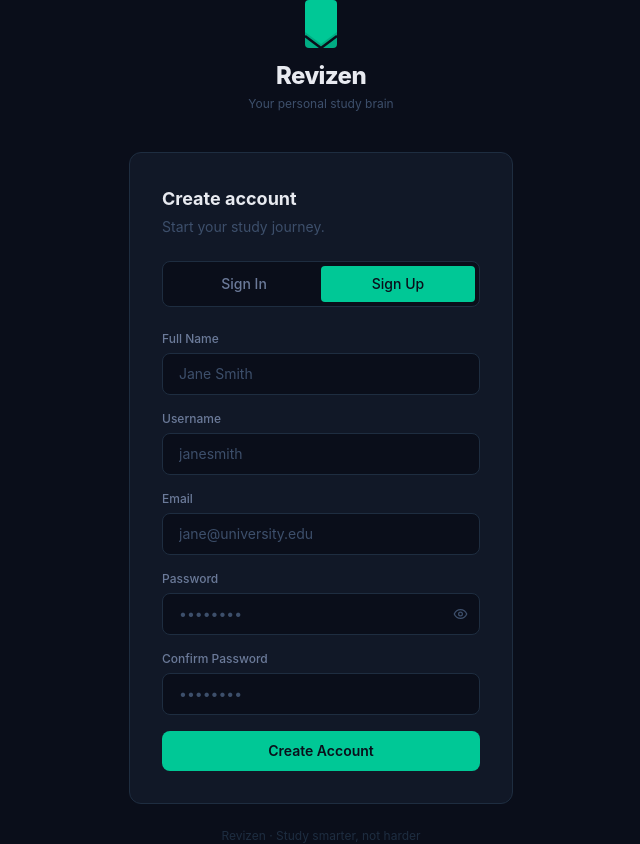
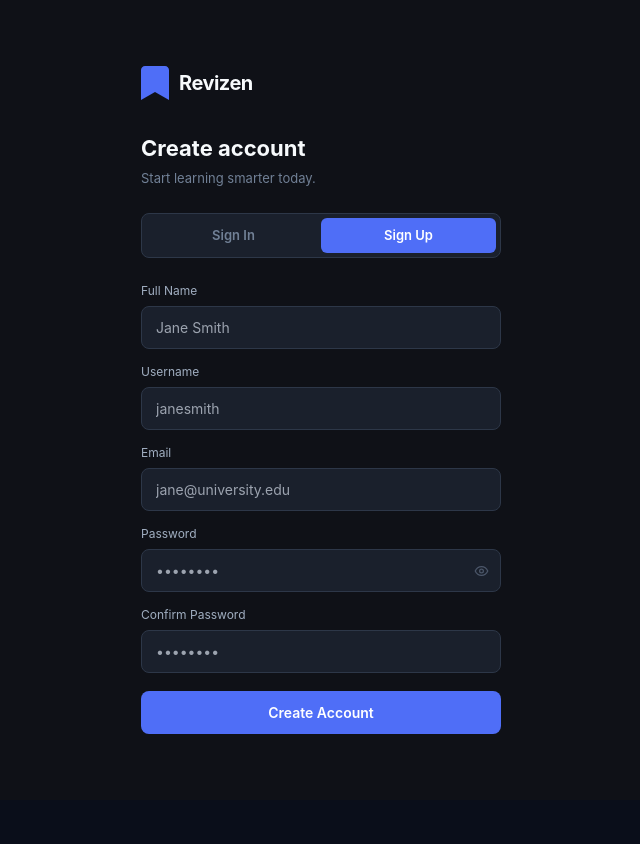
Before and after one commit to MariyaMaheen/Revizen, a React (Vite) app in the folder frontend/: page / in a window 1280 px wide. Both pictures are taken after a click on the button "Sign Up". Shown: the whole page, without its empty margins (319-959 px from the left). After the commit the page ends 800 px from the top, so only its background shows below. Built offline with nearby package versions, Linux system fonts and the light colour scheme.

Commit message:
Update Login.jsx

```diff
--- a/frontend/src/components/Login.jsx
+++ b/frontend/src/components/Login.jsx
@@ -2,28 +2,6 @@ import { useState } from 'react'
 import { motion, AnimatePresence } from 'framer-motion'
 import { Eye, EyeOff, Loader2 } from 'lucide-react'
 import { login, register } from '../api'
-
-function PasswordStrength({ password }) {
-  if (!password) return null
-  let score = 0
-  if (password.length >= 8) score++
-  if (/[A-Z]/.test(password)) score++
-  if (/[0-9]/.test(password)) score++
-  if (/[^A-Za-z0-9]/.test(password)) score++
-  const label = score <= 1 ? 'Weak' : score <= 2 ? 'Fair' : score <= 3 ? 'Good' : 'Strong'
-  const color = score <= 1 ? '#ef4444' : score <= 2 ? '#f59e0b' : score <= 3 ? '#3b82f6' : '#00c896'
-  return (
-    <div className="mt-2 flex items-center gap-2">
-      <div className="flex gap-1 flex-1">
-        {[1,2,3,4].map(i => (
-          <div key={i} className="h-1 flex-1 rounded-full transition-all duration-300"
-            style={{ background: i <= score ? color : '#1e2d40' }} />
-        ))}
-      </div>
-      <span className="text-xs" style={{ color }}>{label}</span>
-    </div>
-  )
-}
 
 export default function Login({ onLogin, addToast }) {
   const [mode, setMode] = useState('login')
@@ -74,44 +52,47 @@ export default function Login({ onLogin, addToast }) {
     }
   }
 
+  const inputStyle = (err) => ({
+    width: '100%',
+    padding: '10px 14px',
+    borderRadius: 8,
+    border: `1px solid ${err ? '#e53e3e' : '#2d3748'}`,
+    background: '#1a202c',
+    color: '#f7fafc',
+    fontSize: 14,
+    outline: 'none',
+  })
+
   return (
-    <div className="min-h-screen flex flex-col items-center justify-center px-4"
-      style={{ background: '#0a0e1a' }}>
+    <div style={{ minHeight: '100vh', background: '#0f1117', display: 'flex', alignItems: 'center', justifyContent: 'center', padding: 16 }}>
+      <motion.div initial={{ opacity: 0, y: 20 }} animate={{ opacity: 1, y: 0 }}
+        style={{ width: '100%', maxWidth: 360 }}>
 
         {/* Logo */}
-      <motion.div initial={{ opacity: 0, y: -12 }} animate={{ opacity: 1, y: 0 }}
-        className="flex flex-col items-center mb-10">
-        {/* Bookmark icon */}
-        <svg width="40" height="48" viewBox="0 0 40 48" fill="none" xmlns="http://www.w3.org/2000/svg" className="mb-3">
-          <rect x="4" y="0" width="32" height="48" rx="4" fill="#00c896" />
-          <path d="M4 32 L20 44 L36 32 L36 48 L4 48 Z" fill="#0a0e1a" opacity="0.15"/>
-          <path d="M4 36 L20 48 L36 36" fill="none" stroke="#0a0e1a" strokeWidth="2.5" strokeLinejoin="round"/>
+        <div style={{ display: 'flex', alignItems: 'center', gap: 10, marginBottom: 32 }}>
+          <svg width="28" height="34" viewBox="0 0 28 34" fill="none">
+            <path d="M0 4C0 1.79 1.79 0 4 0H24C26.21 0 28 1.79 28 4V34L14 26L0 34V4Z" fill="#4F6EF7"/>
           </svg>
-        <span className="text-2xl font-extrabold tracking-tight" style={{ color: '#e8eaf0' }}>Revizen</span>
-        <span className="text-xs mt-1" style={{ color: '#3d4f6b' }}>Your personal study brain</span>
-      </motion.div>
+          <span style={{ fontSize: 20, fontWeight: 700, color: '#f7fafc', letterSpacing: '-0.5px' }}>Revizen</span>
+        </div>
 
-      {/* Card */}
-      <motion.div initial={{ opacity: 0, y: 16 }} animate={{ opacity: 1, y: 0 }}
-        transition={{ delay: 0.08 }}
-        className="w-full max-w-sm rounded-card p-8"
-        style={{ background: '#111827', border: '1px solid #1e2d40' }}>
-
-        <h3 className="text-lg font-bold text-text-primary mb-1">
+        <h2 style={{ fontSize: 22, fontWeight: 700, color: '#f7fafc', marginBottom: 4 }}>
           {mode === 'login' ? 'Welcome back' : 'Create account'}
-        </h3>
-        <p className="text-sm mb-6" style={{ color: '#3d4f6b' }}>
-          {mode === 'login' ? 'Pick up where you left off.' : 'Start your study journey.'}
+        </h2>
+        <p style={{ fontSize: 13, color: '#718096', marginBottom: 24 }}>
+          {mode === 'login' ? 'Sign in to continue studying.' : 'Start learning smarter today.'}
         </p>
 
-        {/* Toggle */}
-        <div className="flex rounded-btn p-1 mb-6" style={{ background: '#0a0e1a', border: '1px solid #1e2d40' }}>
+        {/* Tab toggle */}
+        <div style={{ display: 'flex', background: '#1a202c', borderRadius: 8, padding: 4, marginBottom: 24, border: '1px solid #2d3748' }}>
           {['login', 'register'].map(m => (
             <button key={m} onClick={() => { setMode(m); setErrors({}) }}
-              className="flex-1 py-2 rounded text-sm font-medium transition-all duration-200"
-              style={mode === m
-                ? { background: '#00c896', color: '#0a0e1a' }
-                : { color: '#6b7a99', background: 'transparent' }}>
+              style={{
+                flex: 1, padding: '8px 0', borderRadius: 6, fontSize: 13, fontWeight: 600,
+                border: 'none', cursor: 'pointer', transition: 'all 0.15s',
+                background: mode === m ? '#4F6EF7' : 'transparent',
+                color: mode === m ? '#fff' : '#718096',
+              }}>
               {m === 'login' ? 'Sign In' : 'Sign Up'}
             </button>
           ))}
@@ -120,85 +101,77 @@ export default function Login({ onLogin, addToast }) {
         <AnimatePresence mode="wait">
           <motion.form key={mode}
             initial={{ opacity: 0, y: 6 }} animate={{ opacity: 1, y: 0 }}
-            exit={{ opacity: 0, y: -6 }} transition={{ duration: 0.15 }}
-            onSubmit={handleSubmit} className="space-y-4">
+            exit={{ opacity: 0, y: -6 }} transition={{ duration: 0.12 }}
+            onSubmit={handleSubmit}>
 
+            <div style={{ display: 'flex', flexDirection: 'column', gap: 14 }}>
               {mode === 'register' && (
                 <div>
-                <label className="block text-xs font-medium mb-1.5" style={{ color: '#6b7a99' }}>Full Name</label>
+                  <label style={{ fontSize: 12, color: '#a0aec0', display: 'block', marginBottom: 6 }}>Full Name</label>
                   <input name="full_name" value={form.full_name} onChange={handleChange}
-                  placeholder="Jane Smith"
-                  className="w-full px-4 py-2.5 rounded-btn text-sm text-text-primary placeholder-text-dim focus:outline-none transition-colors"
-                  style={{ background: '#0a0e1a', border: `1px solid ${errors.full_name ? '#ef4444' : '#1e2d40'}` }} />
-                {errors.full_name && <p className="text-xs mt-1" style={{ color: '#ef4444' }}>{errors.full_name}</p>}
+                    placeholder="Jane Smith" style={inputStyle(errors.full_name)} />
+                  {errors.full_name && <p style={{ fontSize: 11, color: '#e53e3e', marginTop: 4 }}>{errors.full_name}</p>}
                 </div>
               )}
 
               <div>
-              <label className="block text-xs font-medium mb-1.5" style={{ color: '#6b7a99' }}>Username</label>
+                <label style={{ fontSize: 12, color: '#a0aec0', display: 'block', marginBottom: 6 }}>Username</label>
                 <input name="username" value={form.username} onChange={handleChange}
-                placeholder="janesmith" autoComplete="username"
-                className="w-full px-4 py-2.5 rounded-btn text-sm text-text-primary placeholder-text-dim focus:outline-none transition-colors"
-                style={{ background: '#0a0e1a', border: `1px solid ${errors.username ? '#ef4444' : '#1e2d40'}` }} />
-              {errors.username && <p className="text-xs mt-1" style={{ color: '#ef4444' }}>{errors.username}</p>}
+                  placeholder="janesmith" autoComplete="username" style={inputStyle(errors.username)} />
+                {errors.username && <p style={{ fontSize: 11, color: '#e53e3e', marginTop: 4 }}>{errors.username}</p>}
               </div>
 
               {mode === 'register' && (
                 <div>
-                <label className="block text-xs font-medium mb-1.5" style={{ color: '#6b7a99' }}>Email</label>
+                  <label style={{ fontSize: 12, color: '#a0aec0', display: 'block', marginBottom: 6 }}>Email</label>
                   <input name="email" type="email" value={form.email} onChange={handleChange}
-                  placeholder="jane@university.edu"
-                  className="w-full px-4 py-2.5 rounded-btn text-sm text-text-primary placeholder-text-dim focus:outline-none transition-colors"
-                  style={{ background: '#0a0e1a', border: `1px solid ${errors.email ? '#ef4444' : '#1e2d40'}` }} />
-                {errors.email && <p className="text-xs mt-1" style={{ color: '#ef4444' }}>{errors.email}</p>}
+                    placeholder="jane@university.edu" style={inputStyle(errors.email)} />
+                  {errors.email && <p style={{ fontSize: 11, color: '#e53e3e', marginTop: 4 }}>{errors.email}</p>}
                 </div>
               )}
 
               <div>
-              <label className="block text-xs font-medium mb-1.5" style={{ color: '#6b7a99' }}>Password</label>
-              <div className="relative">
+                <label style={{ fontSize: 12, color: '#a0aec0', display: 'block', marginBottom: 6 }}>Password</label>
+                <div style={{ position: 'relative' }}>
                   <input name="password" type={showPass ? 'text' : 'password'}
                     value={form.password} onChange={handleChange} placeholder="••••••••"
                     autoComplete={mode === 'login' ? 'current-password' : 'new-password'}
-                  className="w-full px-4 py-2.5 pr-11 rounded-btn text-sm text-text-primary placeholder-text-dim focus:outline-none transition-colors"
-                  style={{ background: '#0a0e1a', border: `1px solid ${errors.password ? '#ef4444' : '#1e2d40'}` }} />
+                    style={{ ...inputStyle(errors.password), paddingRight: 40 }} />
                   <button type="button" onClick={() => setShowPass(p => !p)}
-                  className="absolute right-3 top-1/2 -translate-y-1/2 transition-colors"
-                  style={{ color: '#3d4f6b' }}>
+                    style={{ position: 'absolute', right: 12, top: '50%', transform: 'translateY(-50%)', background: 'none', border: 'none', cursor: 'pointer', color: '#4a5568', display: 'flex' }}>
                     {showPass ? <EyeOff size={15} /> : <Eye size={15} />}
                   </button>
                 </div>
-              {errors.password && <p className="text-xs mt-1" style={{ color: '#ef4444' }}>{errors.password}</p>}
-              {mode === 'register' && <PasswordStrength password={form.password} />}
+                {errors.password && <p style={{ fontSize: 11, color: '#e53e3e', marginTop: 4 }}>{errors.password}</p>}
               </div>
 
               {mode === 'register' && (
                 <div>
-                <label className="block text-xs font-medium mb-1.5" style={{ color: '#6b7a99' }}>Confirm Password</label>
+                  <label style={{ fontSize: 12, color: '#a0aec0', display: 'block', marginBottom: 6 }}>Confirm Password</label>
                   <input name="confirm_password" type={showPass ? 'text' : 'password'}
                     value={form.confirm_password} onChange={handleChange} placeholder="••••••••"
-                  autoComplete="new-password"
-                  className="w-full px-4 py-2.5 rounded-btn text-sm text-text-primary placeholder-text-dim focus:outline-none transition-colors"
-                  style={{ background: '#0a0e1a', border: `1px solid ${errors.confirm_password ? '#ef4444' : '#1e2d40'}` }} />
-                {errors.confirm_password && <p className="text-xs mt-1" style={{ color: '#ef4444' }}>{errors.confirm_password}</p>}
+                    autoComplete="new-password" style={inputStyle(errors.confirm_password)} />
+                  {errors.confirm_password && <p style={{ fontSize: 11, color: '#e53e3e', marginTop: 4 }}>{errors.confirm_password}</p>}
                 </div>
               )}
 
               <motion.button type="submit" disabled={loading}
-              whileHover={{ scale: 1.01 }} whileTap={{ scale: 0.98 }}
-              className="w-full py-2.5 rounded-btn font-semibold text-sm mt-2 flex items-center justify-center gap-2 transition-all disabled:opacity-60"
-              style={{ background: '#00c896', color: '#0a0e1a' }}>
+                whileHover={{ opacity: 0.92 }} whileTap={{ scale: 0.98 }}
+                style={{
+                  width: '100%', padding: '11px 0', borderRadius: 8, border: 'none',
+                  background: '#4F6EF7', color: '#fff', fontWeight: 600, fontSize: 14,
+                  cursor: loading ? 'not-allowed' : 'pointer', opacity: loading ? 0.7 : 1,
+                  display: 'flex', alignItems: 'center', justifyContent: 'center', gap: 8,
+                  marginTop: 4,
+                }}>
                 {loading
-                ? <><Loader2 size={15} className="animate-spin" /> {mode === 'login' ? 'Signing in...' : 'Creating...'}</>
+                  ? <><Loader2 size={15} className="animate-spin" />{mode === 'login' ? 'Signing in...' : 'Creating...'}</>
                   : mode === 'login' ? 'Sign In' : 'Create Account'}
               </motion.button>
+            </div>
           </motion.form>
         </AnimatePresence>
       </motion.div>
-
-      <p className="text-xs mt-6" style={{ color: '#1e2d40' }}>
-        Revizen · Study smarter, not harder
-      </p>
     </div>
   )
 }
```
Lines whose indentation alone changed are shown as unchanged.
